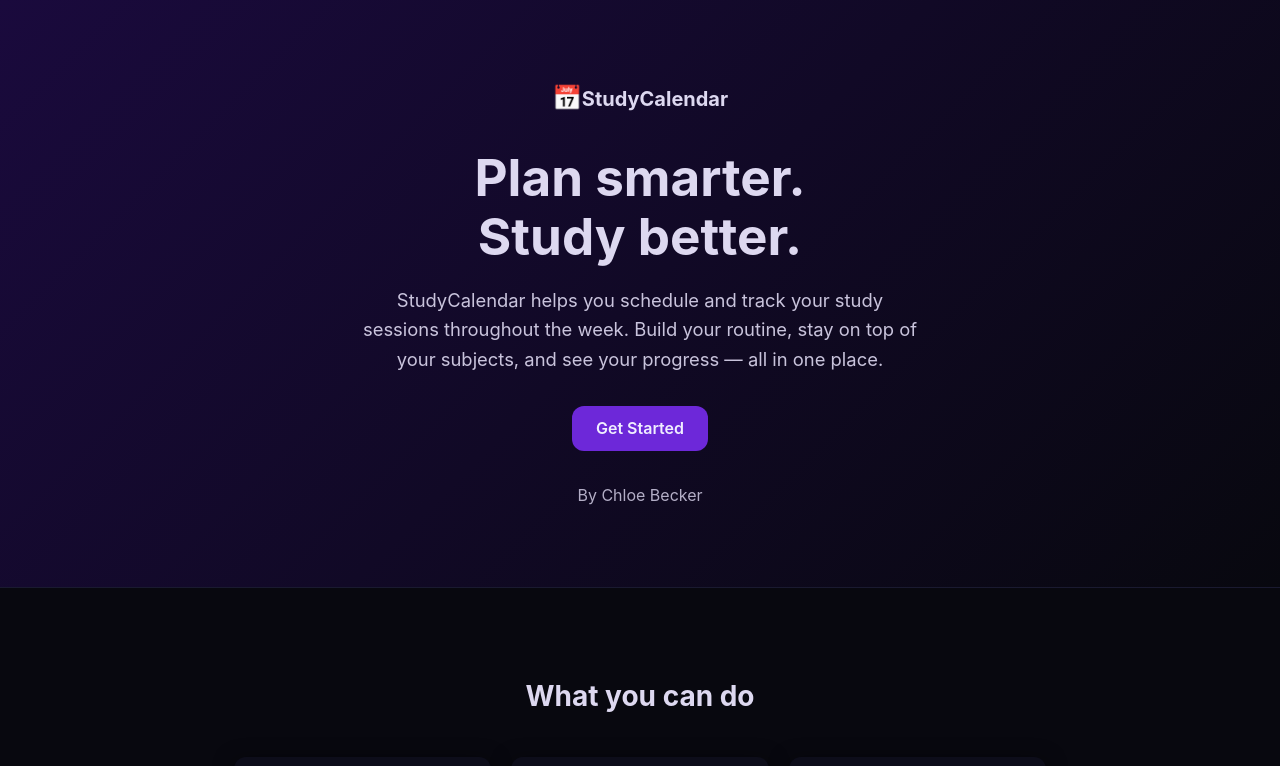
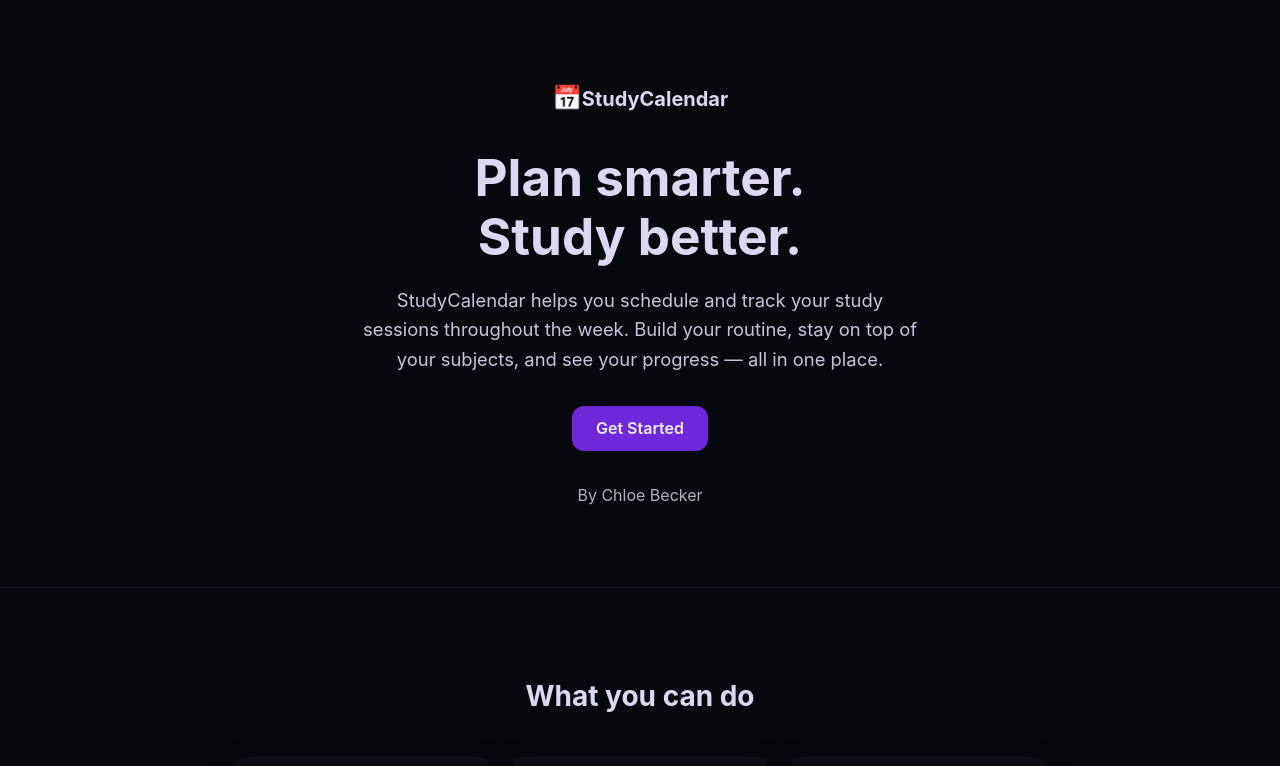
Before and after one commit to FluffinPuffin/study-calendar, a React (Vite) app: page / in a window 1280 px wide. Shown: the top 766 px of the page. Built offline with nearby package versions, Linux system fonts and the light colour scheme; no server answers.

Commit message:
updated ui

```diff
--- a/src/index.css
+++ b/src/index.css
@@ -809,7 +809,7 @@ body {
 
 /* ── Landing page ── */
 .hero {
-  background: linear-gradient(135deg, #1a0a3d 0%, var(--clr-bg) 100%);
+  background: var(--clr-bg);
   color: var(--clr-text);
   padding: 5rem 1.5rem 4rem;
   text-align: center;
```
